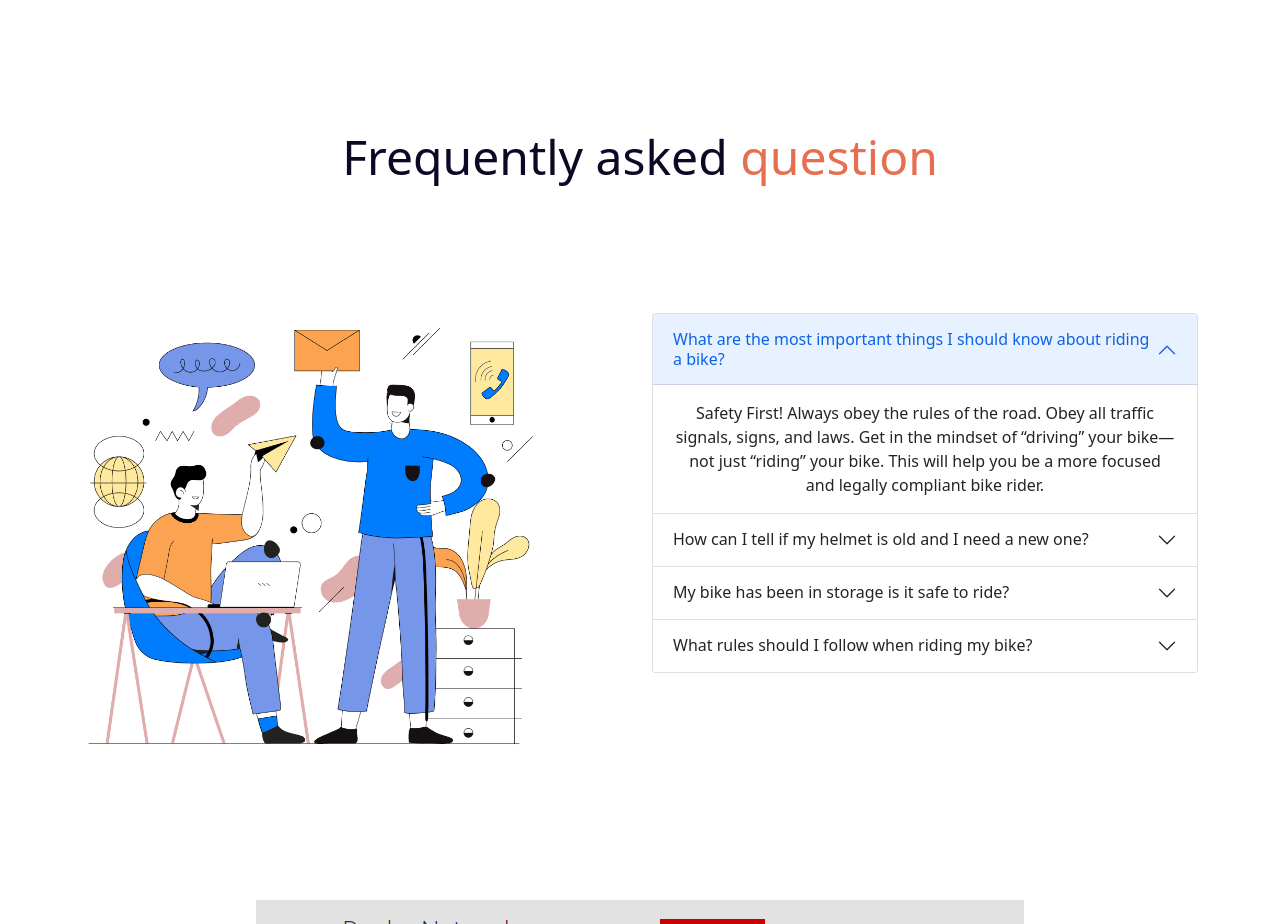
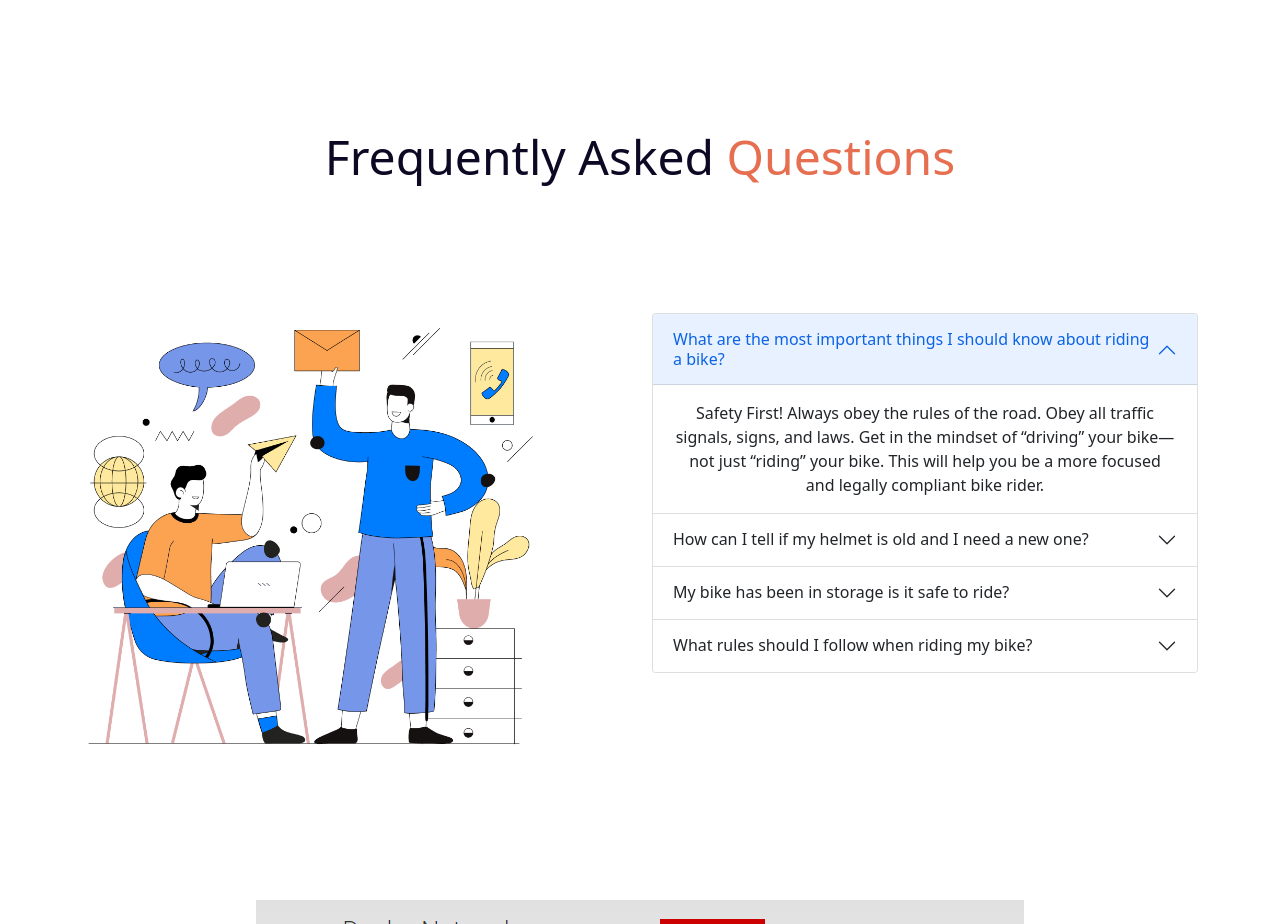
Before and after one commit to ShafayetAzmeer/honda-cbr-website, a plain HTML site: page index.html in a window 1280 px wide. Shown: the part 1980-2904 px from the top of the page. Drawn offline with nearby package versions, Linux system fonts and the light colour scheme.

Commit message:
frequently asked question altered

```diff
--- a/index.html
+++ b/index.html
@@ -180,7 +180,7 @@
 
         <!-- faq -->
         <section class="container text-center">
-            <h1>Frequently asked <span style="color: #E76F51;">question</span></h1>
+            <h1>Frequently Asked <span style="color: #E76F51;">Questions</span></h1>
 
             <br><br><br><br><br>
 
```
